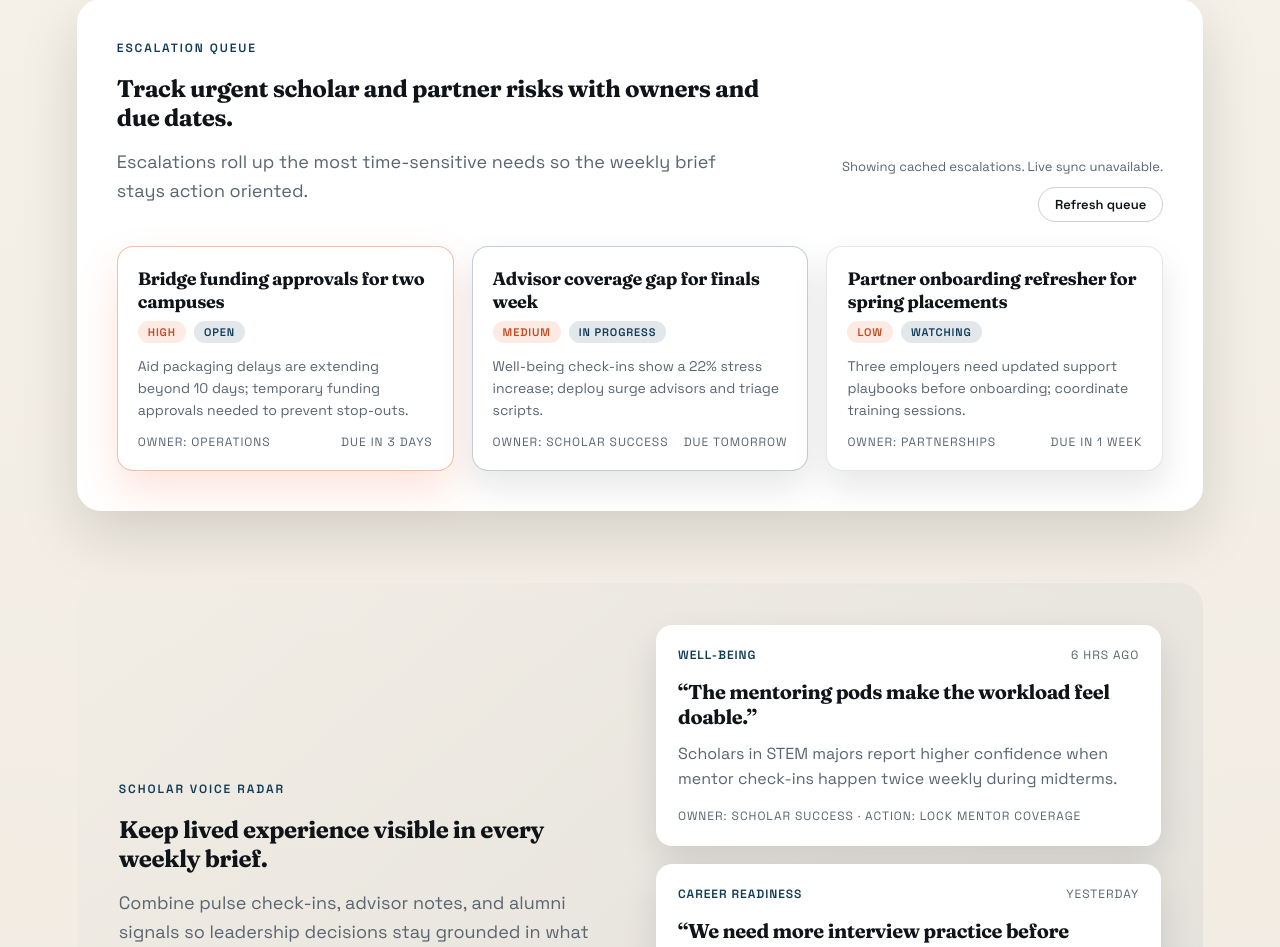
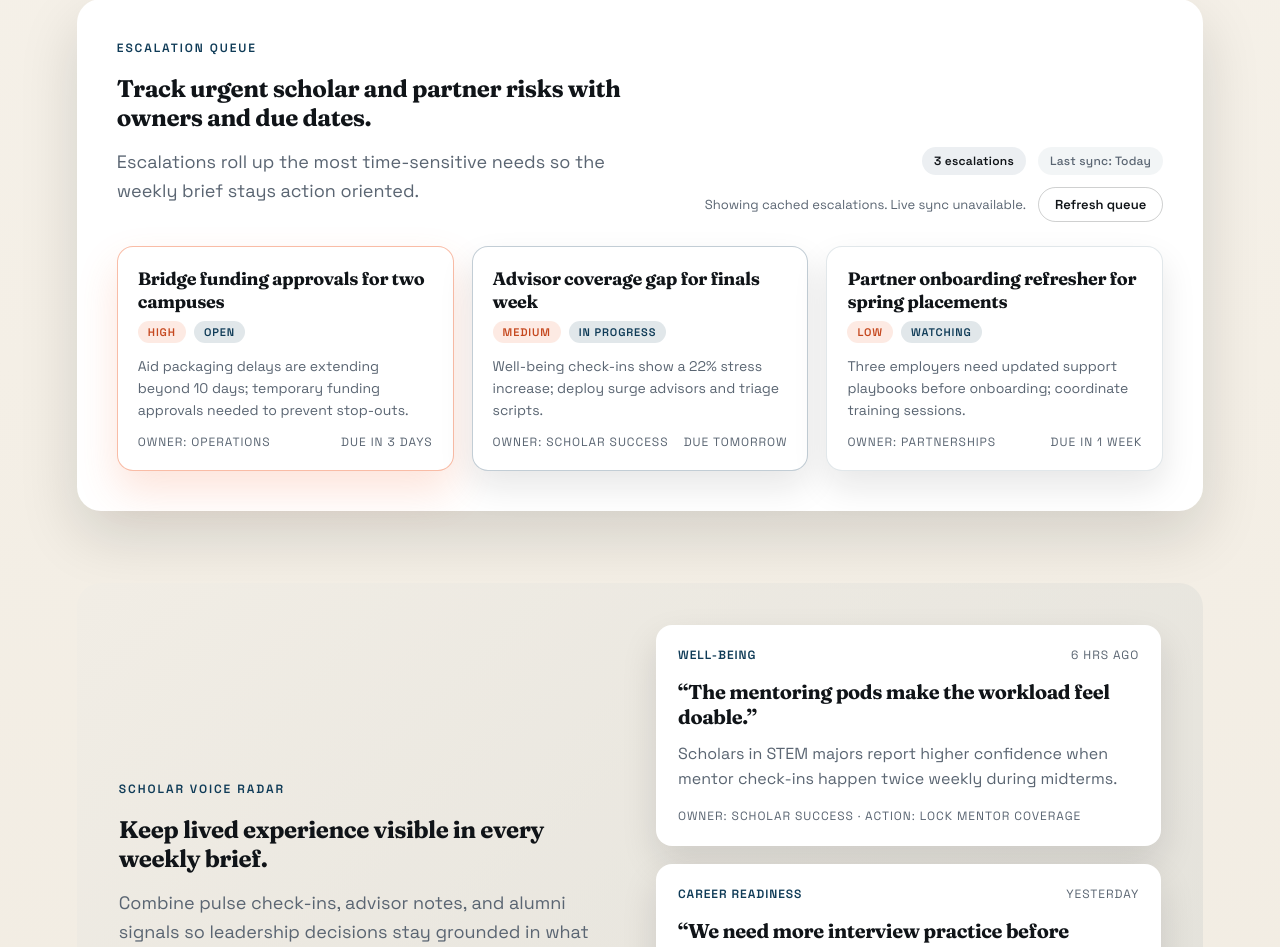
Before and after one commit to ralph-groupscholar/groupscholar-impact-vault, a website: page index.html in a window 1280 px wide. Shown: the part 4567-5514 px from the top of the page. Drawn offline with Linux system fonts and the light colour scheme; no server answers.

Commit message:
Ralph adds escalation queue metadata

```diff
--- a/index.html
+++ b/index.html
@@ -315,6 +315,8 @@
             </p>
           </div>
           <div class="escalations-meta">
+            <span class="meta-pill" id="escalations-count">0 escalations</span>
+            <span class="meta-pill subtle" id="escalations-updated">Last sync: --</span>
             <span id="escalations-status">Loading escalation queue…</span>
             <button class="ghost small" id="refresh-escalations" type="button">
               Refresh queue
--- a/styles.css
+++ b/styles.css
@@ -798,6 +798,22 @@ main {
   justify-content: flex-end;
 }
 
+.meta-pill {
+  background: rgba(15, 59, 87, 0.08);
+  color: var(--ink);
+  font-size: 12px;
+  font-weight: 600;
+  padding: 6px 12px;
+  border-radius: 999px;
+  letter-spacing: 0.02em;
+}
+
+.meta-pill.subtle {
+  background: rgba(15, 59, 87, 0.05);
+  color: var(--muted);
+  font-weight: 500;
+}
+
 .escalations-grid {
   display: grid;
   grid-template-columns: repeat(auto-fit, minmax(240px, 1fr));
--- a/vault.js
+++ b/vault.js
@@ -24,9 +24,14 @@ const briefOwnerInput = document.querySelector("#brief-owner");
 const briefArchiveList = document.querySelector("#brief-archive-list");
 const briefArchiveStatus = document.querySelector("#brief-archive-status");
 
+const decisionGrid = document.querySelector("#decision-grid");
+const decisionStatus = document.querySelector("#decision-status");
+
 const escalationsGrid = document.querySelector("#escalations-grid");
 const escalationsStatus = document.querySelector("#escalations-status");
 const refreshEscalations = document.querySelector("#refresh-escalations");
+const escalationsCount = document.querySelector("#escalations-count");
+const escalationsUpdated = document.querySelector("#escalations-updated");
 
 const pulseUpdated = document.querySelector("#pulse-updated");
 const pulseActiveCount = document.querySelector("#pulse-active-count");
@@ -125,6 +130,39 @@ const fallbackPulse = {
   outcomeProof: 38,
   nextRisks: 3,
 };
+
+const fallbackDecisions = [
+  {
+    id: "decision-1",
+    title: "Bridge fund approved for aid delays",
+    summary:
+      "$48k released for two campuses, tied to weekly FAFSA packaging updates and a 14-day reforecast milestone.",
+    owner: "Finance + Ops",
+    dueDate: new Date(new Date().setDate(new Date().getDate() + 13)).toISOString().slice(0, 10),
+    status: "In progress",
+    priority: "High",
+  },
+  {
+    id: "decision-2",
+    title: "Advisor surge coverage for finals week",
+    summary:
+      "Temporary support added to reduce wait time below 24 hours and stabilize well-being check-ins during high stress windows.",
+    owner: "Scholar Success",
+    dueDate: new Date(new Date().setDate(new Date().getDate() + 6)).toISOString().slice(0, 10),
+    status: "Active",
+    priority: "Medium",
+  },
+  {
+    id: "decision-3",
+    title: "Partner onboarding refresh sprint",
+    summary:
+      "Training modules refreshed with support standards, escalation paths, and new mentoring expectations for spring placements.",
+    owner: "Partnerships",
+    dueDate: new Date(new Date().setDate(new Date().getDate() + 20)).toISOString().slice(0, 10),
+    status: "Scheduled",
+    priority: "Medium",
+  },
+];
 
 const fallbackEscalations = [
   {
@@ -245,6 +283,29 @@ const formatEscalationStatus = (value) => {
   return value;
 };
 
+const formatEscalationsUpdated = (value) => {
+  if (!value) {
+    return "Last sync: Today";
+  }
+  const date = new Date(value);
+  if (Number.isNaN(date.getTime())) {
+    return "Last sync: Today";
+  }
+  const now = new Date();
+  const diffMs = now.setHours(0, 0, 0, 0) - date.setHours(0, 0, 0, 0);
+  const diffDays = Math.round(diffMs / 86400000);
+  if (diffDays <= 0) {
+    return "Last sync: Today";
+  }
+  if (diffDays === 1) {
+    return "Last sync: Yesterday";
+  }
+  return `Last sync: ${date.toLocaleDateString("en-US", {
+    month: "short",
+    day: "numeric",
+  })}`;
+};
+
 const buildEscalationCard = (escalation) => {
   const card = document.createElement("article");
   card.className = "escalation-card";
@@ -333,13 +394,15 @@ const loadEscalations = async ({ isRefresh = false } = {}) => {
   }
 
   let escalations = fallbackEscalations;
+  let meta = { total: fallbackEscalations.length, lastSync: new Date().toISOString() };
   let usedFallback = true;
   try {
     const response = await fetch("/api/escalations");
     if (response.ok) {
       const payload = await response.json();
-      if (payload.escalations?.length) {
+      if (Array.isArray(payload.escalations)) {
         escalations = payload.escalations;
+        meta = payload.meta || meta;
         usedFallback = false;
       }
     }
@@ -348,6 +411,13 @@ const loadEscalations = async ({ isRefresh = false } = {}) => {
   }
 
   renderEscalations(escalations);
+  if (escalationsCount) {
+    const total = meta?.total || escalations.length;
+    escalationsCount.textContent = `${total} escalations`;
+  }
+  if (escalationsUpdated) {
+    escalationsUpdated.textContent = formatEscalationsUpdated(meta?.lastSync);
+  }
   if (escalationsStatus) {
     escalationsStatus.textContent = usedFallback
       ? "Showing cached escalations. Live sync unavailable."
```
Also changed, not shown: ralph-progress.md (+5 -0 lines).
